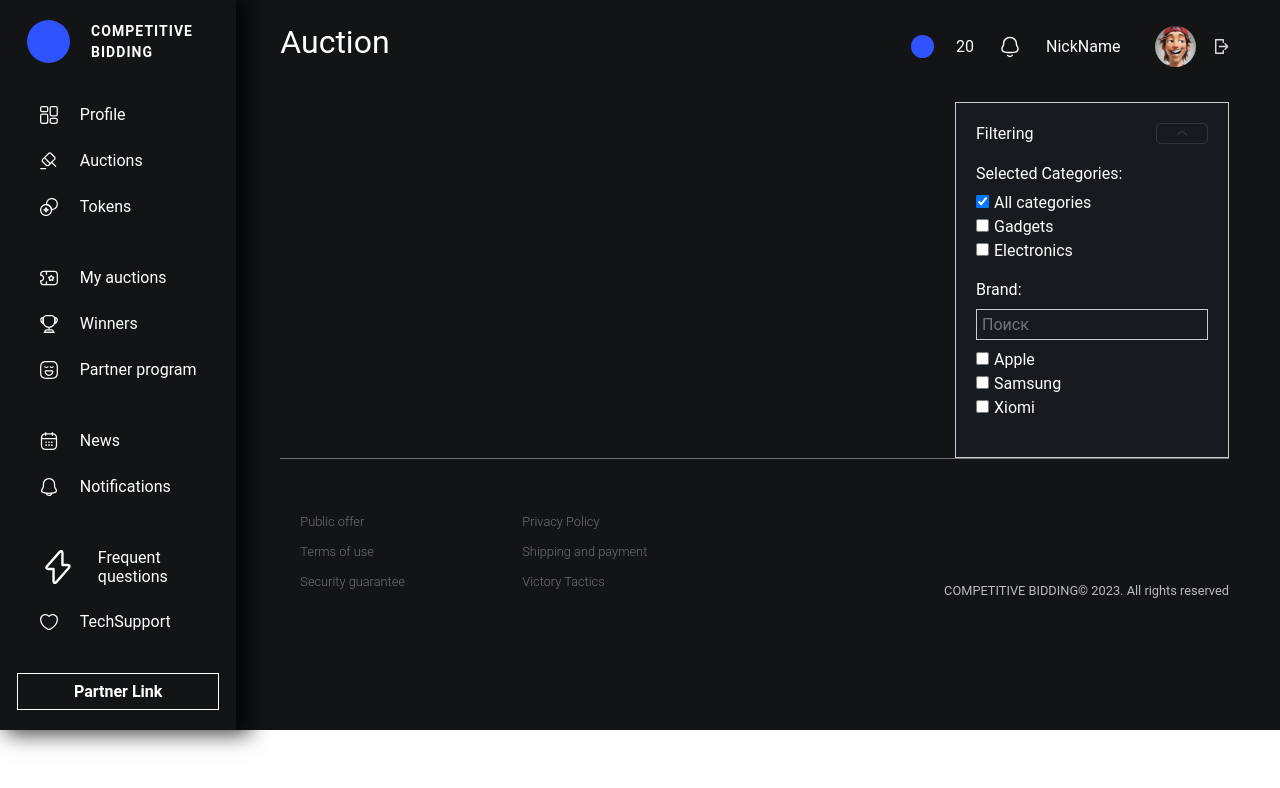
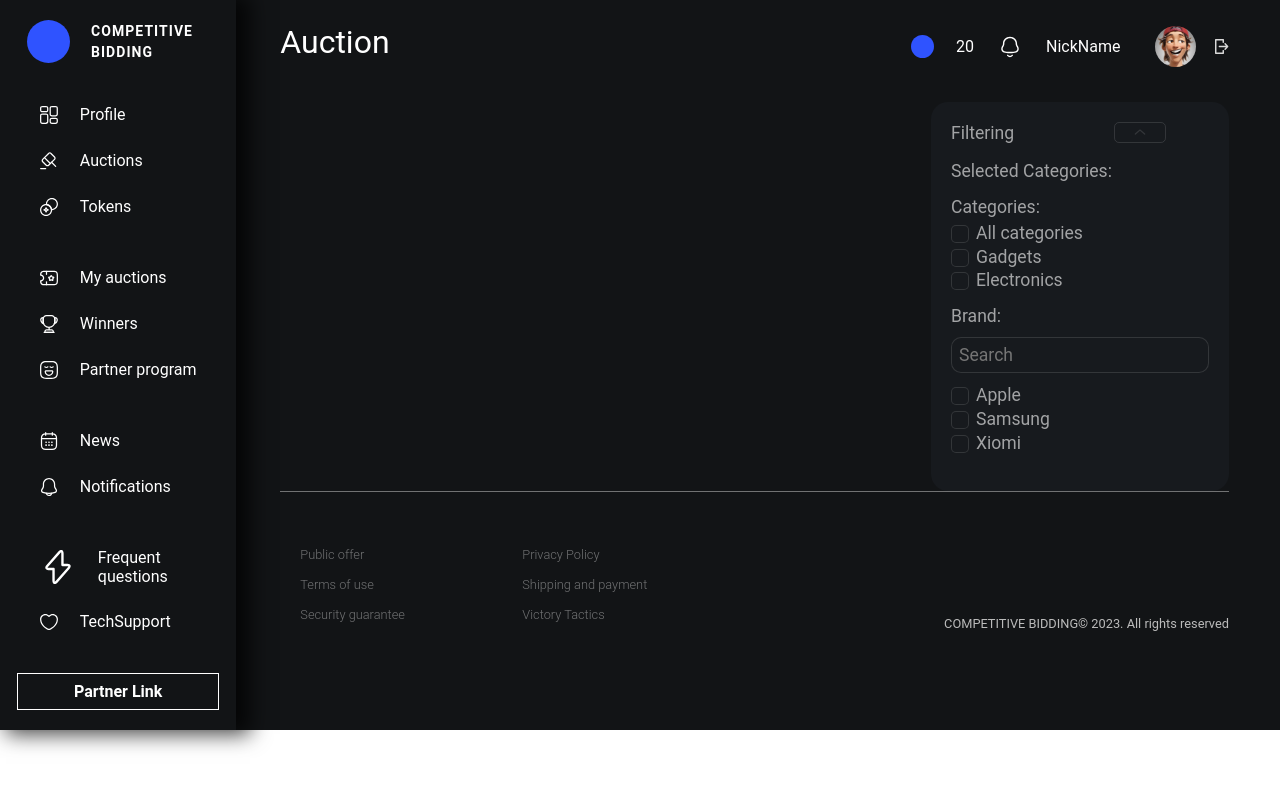
Before and after one commit to competitivebidding/frontend, a React (Vite) app: page /auctions in a window 1280 px wide. Shown: the top 788 px of the page. Built offline with nearby package versions, Linux system fonts and the light colour scheme.

Commit message:
updated filter

```diff
--- a/src/pages/pageAuctions/Filter.jsx
+++ b/src/pages/pageAuctions/Filter.jsx
@@ -11,47 +11,61 @@ const Filter = () => {
     setIsVisible(!isVisible);
   };
 
+
   return (
     <div className="filter-panel">
       <div className="filter-header">
         <h2>Filtering</h2>
         <span className="hide-filter" onClick={handleToggleVisibility}>
-          {isVisible ? <img src={arrow2} alt="arrow"/> : <img src={arrow2} alt="arrow2"/>}
+          {isVisible ? <img src={arrow2} alt="arrow" /> : <img src={arrow2} alt="arrow2" />}
         </span>
       </div>
       {isVisible && (
         <>
+          <h3>Selected Categories:</h3>
           <div className="filter-categories">
-            <h3>Selected Categories:</h3>
-
-            <label>
-              <input type="checkbox" name="category" value="all" checked />
+            <h3>Categories:</h3>
+            <label class="checkbox-container">
+              <input type="checkbox" name="category" value="all" />
+              <span class="checkmark"></span>
               All categories
             </label>
-            <label>
+
+            <label class="checkbox-container">
               <input type="checkbox" name="category" value="gadgets" />
+              <span class="checkmark"></span>
               Gadgets
             </label>
-            <label>
+
+            <label class="checkbox-container">
               <input type="checkbox" name="category" value="electronics" />
+              <span class="checkmark"></span>
               Electronics
             </label>
           </div>
+
+
           <div className="filter-brands">
             <h3>Brand:</h3>
-            <input type="text" placeholder="Поиск" />
-            <label>
-              <input type="checkbox" name="brand" value="apple" />
+            <input type="text" placeholder="Search" />
+
+            <label class="checkbox-container">
+              <input type="checkbox" name="category" value="electronics" />
+              <span class="checkmark"></span>
               Apple
             </label>
-            <label>
-              <input type="checkbox" name="brand" value="samsung" />
+
+            <label class="checkbox-container">
+              <input type="checkbox" name="category" value="electronics" />
+              <span class="checkmark"></span>
               Samsung
             </label>
-            <label>
-              <input type="checkbox" name="brand" value="xiaomi" />
+            <label class="checkbox-container">
+              <input type="checkbox" name="category" value="electronics" />
+              <span class="checkmark"></span>
               Xiomi
             </label>
+
           </div>
         </>
       )}
--- a/src/pages/pageAuctions/Filter.scss
+++ b/src/pages/pageAuctions/Filter.scss
@@ -2,11 +2,18 @@
   background-color: #171A1E;
   padding: 20px;
   font-family: Arial, sans-serif;
-  border: 1px solid #ccc;
   width: fit-content;
   margin-left: auto;
-  color: #fff;
+  border-radius: 17px;
 
+  font-family: 'Roboto';
+  font-style: normal;
+  font-weight: 400;
+  font-size: 1.1rem;
+  line-height: 1rem;
+
+
+  color: rgba(255, 255, 255, 0.6);
 
   &.closed {
     width: 0;
@@ -16,11 +23,13 @@
 
   .filter-header {
     display: flex;
-    justify-content: space-between;
+
     align-items: center;
     margin-bottom: 20px;
+
+
     h2 {
-      margin: 0;
+      margin-right: 100px;
     }
 
     .hide-filter {
@@ -46,18 +55,15 @@
 
     label {
       display: block;
-      margin-bottom: 5px;
+      margin-bottom: 3%;
 
-      input {
-        margin-right: 5px;
-      }
+      // input {
+      //   margin-right: 5px;
+      // }
     }
   }
 
   .filter-brands {
-
-
-
     margin-bottom: 20px;
     margin-top: 20px;
 
@@ -66,23 +72,83 @@
     }
 
 
-
     input[type="text"] {
       width: 100%;
-      padding: 5px;
-      margin-bottom: 10px;
+      padding: 7px;
+      margin: 3px 0 14px 0;
       box-sizing: border-box;
-      border: 1px solid #ccc;
+      background: #171A1E;
+      border: 1px solid rgba(255, 255, 255, 0.12);
+      border-radius: 10px;
     }
 
     label {
       display: block;
-      margin-bottom: 5px;
+      margin-bottom: 3%;
 
-      input {
-        margin-right: 5px;
-      }
+
+      // input {
+      //   margin-right: 5px;
+      // }
     }
   }
 
+.checkbox-container {
+  display: block;
+  position: relative;
+  padding-left: 25px;
+  // margin-bottom: 12px;
+  cursor: pointer;
+
 }
+
+.checkbox-container input {
+  position: absolute;
+  opacity: 0;
+  cursor: pointer;
+  height: 0;
+  width: 0;
+}
+
+.checkmark {
+  position: absolute;
+  top: 0;
+  left: 0;
+  height: 18px;
+  width: 18px;
+  background: #171A1E;
+  border: 1px solid rgba(255, 255, 255, 0.12);
+  border-radius: 5px;
+}
+
+.checkbox-container:hover input~.checkmark {
+  background-color: rgb(68, 66, 66);
+}
+
+.checkbox-container input:checked~.checkmark {
+  background: rgba(47, 83, 255, 0.1);
+  border: 1px solid #2F53FF;
+  border-radius: 5px;
+}
+
+.checkmark:after {
+  content: "";
+  position: absolute;
+  display: none;
+}
+
+.checkbox-container input:checked~.checkmark:after {
+  display: block;
+}
+
+.checkbox-container .checkmark:after {
+  left: 5px;
+  top: 2px;
+  width: 5px;
+  height: 10px;
+  border: solid #2F53FF;
+  border-width: 0 2px 2px 0;
+  transform: rotate(45deg);
+}
+
+}
```
